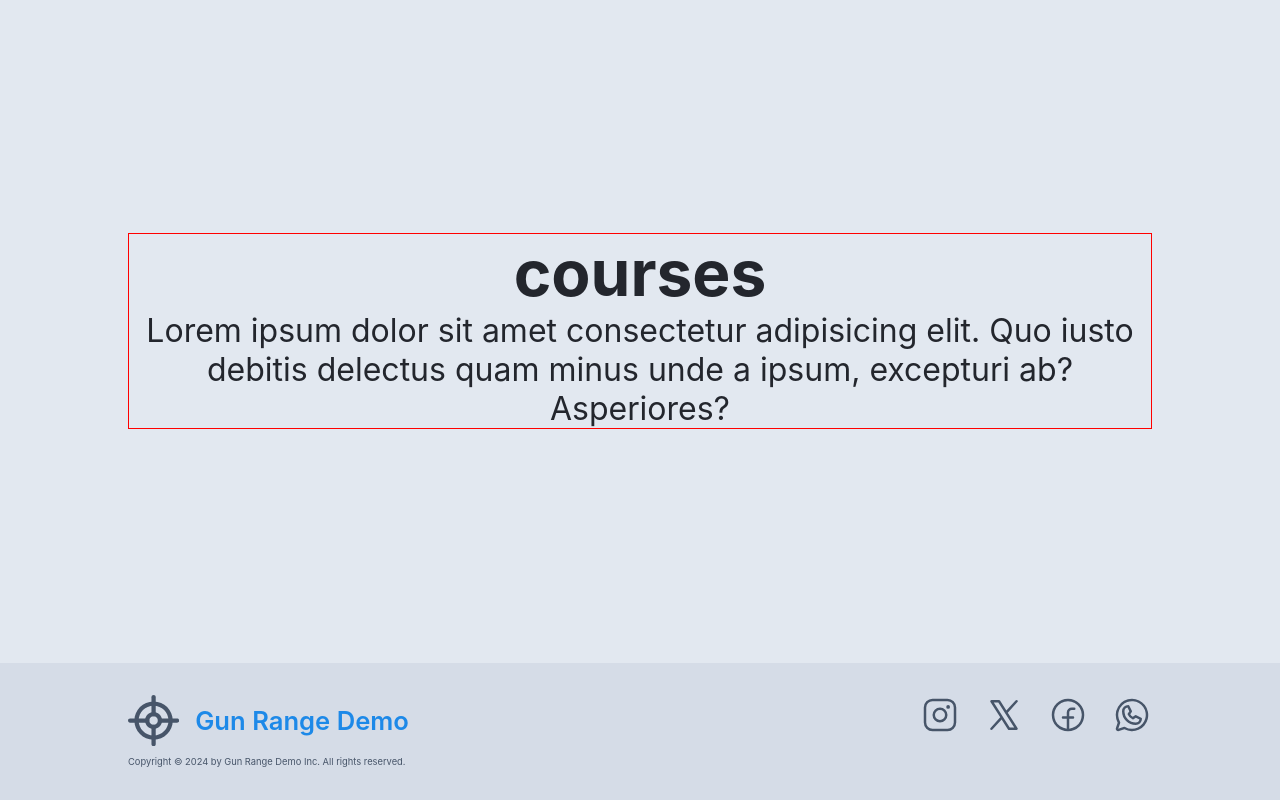
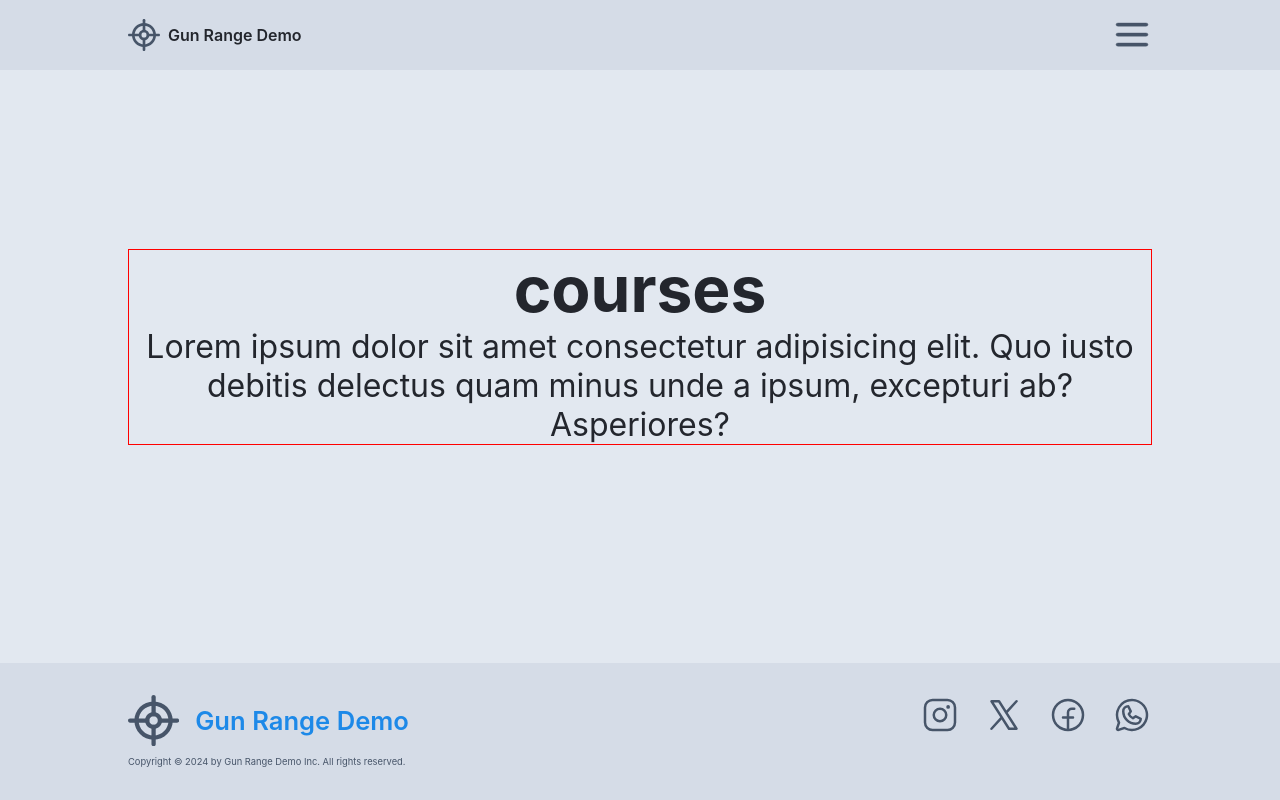
Before and after one commit to lifeBalance/booking, a Nuxt app: page /courses in a window 1280 px wide. Built offline with nearby package versions, Linux system fonts and the light colour scheme.

Commit message:
make sticky header a global state property (can be get/set in login page and others)

```diff
--- a/components/header/Header.vue
+++ b/components/header/Header.vue
@@ -1,7 +1,10 @@
 <script setup>
 import { ref, onMounted } from 'vue'
 
-const mainNavSticky = ref(false)
+// Let's set the main nav stickiness in global state so that
+// it can be accessed/set by other components (e.g. login)
+const mainNavSticky = useState('stickyNav', () => false)
+// const mainNavSticky = ref(false)
 const modalNavExpanded = ref(false)
 const currentScrollTopRef = ref(null)
 
--- a/pages/courses.vue
+++ b/pages/courses.vue
@@ -1,4 +1,12 @@
-<script setup></script>
+<script setup>
+onMounted(() => {
+
+const mainNavSticky = useState('stickyNav')
+mainNavSticky.value = true
+
+console.log('course page mounted - header sticky?', mainNavSticky.value)
+})
+</script>
 
 <template>
   <section>
@@ -14,6 +22,7 @@
 
 <style lang="scss" scoped>
 section {
+  margin-top: 2rem;
   padding: 0 2.5%;
 
   .content {
--- a/pages/login.vue
+++ b/pages/login.vue
@@ -1,4 +1,12 @@
-<script setup></script>
+<script setup>
+onMounted(() => {
+
+  const mainNavSticky = useState('stickyNav')
+  mainNavSticky.value = true
+
+  console.log('login page mounted - header sticky?', mainNavSticky.value)
+})
+</script>
 
 <template>
   <section>
@@ -14,6 +22,7 @@
 
 <style lang="scss" scoped>
 section {
+  margin-top: 2rem;
   padding: 0 2.5%;
 
   .content {
```
